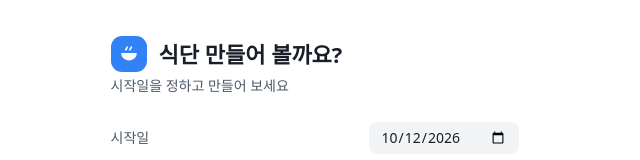
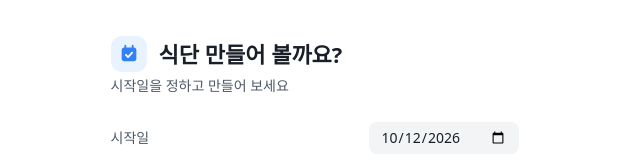
Before and after one commit to StarYankie/mealplan, a React (Vite) app: page / in a window 1280 px wide. Shown: the top 160 px of the page, without its empty margins (318-958 px from the left). Built offline with nearby package versions, Linux system fonts and the light colour scheme.

Commit message:
feat: 제목 아이콘을 2번 세트로 교체 (달력 / 체크리스트 / 톱니, 연한 파랑 배지)

```diff
--- a/src/ui/PageTitle.tsx
+++ b/src/ui/PageTitle.tsx
@@ -1,39 +1,47 @@
-import type { ReactNode } from 'react'
+import type { CSSProperties, ReactNode } from 'react'
 
-export type IconName = 'bowl' | 'basket' | 'sliders'
+export type IconName = 'calendar' | 'checklist' | 'gear'
 
-// 흰색 글리프. 파란 둥근 사각형 배지 안에 들어간다.
+// 연한 파란 배지 안의 파란 채움 아이콘. 가운데 구멍은 배지 배경색과 같게 칠한다 (다크모드에서도 맞도록 CSS 변수).
+const HOLE: CSSProperties = { fill: 'var(--c-toss-soft)' }
+const TEETH = [0, 45, 90, 135, 180, 225, 270, 315]
+
 const GLYPH: Record<IconName, ReactNode> = {
-  bowl: (
+  calendar: (
     <>
-      <path d="M3.5 11h17c0 4.5-3.6 8-8.5 8s-8.5-3.5-8.5-8z" fill="#fff" />
-      <path d="M8.5 7.5c0-1.5 1.5-1.5 1.5-3M13 7.5c0-1.5 1.5-1.5 1.5-3" stroke="#fff" strokeWidth="1.8" strokeLinecap="round" fill="none" />
+      <rect x="4" y="5" width="16" height="15" rx="3" fill="#3182f6" />
+      <path d="M8 3v4M16 3v4" stroke="#3182f6" strokeWidth="2" strokeLinecap="round" />
+      <path d="M8.6 13l2.4 2.4 4.4-4.8" stroke="#fff" strokeWidth="2" fill="none" strokeLinecap="round" strokeLinejoin="round" />
     </>
   ),
-  basket: (
+  checklist: (
     <>
-      <path d="M8 9l3-5M16 9l-3-5" stroke="#fff" strokeWidth="1.8" strokeLinecap="round" fill="none" />
-      <path d="M3 9h18l-1.8 9.2a2 2 0 0 1-2 1.6H6.8a2 2 0 0 1-2-1.6L3 9z" fill="#fff" />
+      <rect x="5" y="4" width="14" height="17" rx="3" fill="#3182f6" />
+      <path d="M9 10h6M9 14.5h6" stroke="#fff" strokeWidth="1.9" strokeLinecap="round" />
     </>
   ),
-  sliders: (
+  gear: (
     <>
-      <path d="M4 7h16M4 12h16M4 17h16" stroke="#fff" strokeWidth="1.8" strokeLinecap="round" />
-      <circle cx="9" cy="7" r="2.3" fill="#3182f6" stroke="#fff" strokeWidth="1.8" />
-      <circle cx="15" cy="12" r="2.3" fill="#3182f6" stroke="#fff" strokeWidth="1.8" />
-      <circle cx="8" cy="17" r="2.3" fill="#3182f6" stroke="#fff" strokeWidth="1.8" />
+      <g fill="#3182f6">
+        {TEETH.map((deg) => (
+          <rect key={deg} x="10.5" y="1.8" width="3" height="5" rx="1.2" transform={`rotate(${deg} 12 12)`} />
+        ))}
+        <circle cx="12" cy="12" r="7.2" />
+      </g>
+      <circle cx="12" cy="12" r="2.8" style={HOLE} />
     </>
   ),
 }
 
 // 화면 맨 위 제목. 아이콘이 있어도 제목이 두 줄이 되지 않도록 줄바꿈을 막고 글자를 짧게 쓴다.
+// 모든 화면이 이 부품 하나를 쓰므로 글자 크기·간격·아이콘 크기가 항상 같다.
 export function PageTitle({ icon, children }: { icon: IconName; children: string }) {
   return (
     <div className="flex items-center gap-3 px-5 pb-1 pt-9">
       <span
         data-icon={icon}
         aria-hidden="true"
-        className="flex h-9 w-9 flex-none items-center justify-center rounded-[11px] bg-toss"
+        className="flex h-9 w-9 flex-none items-center justify-center rounded-[11px] bg-toss-soft"
       >
         <svg width="22" height="22" viewBox="0 0 24 24">
           {GLYPH[icon]}
--- a/src/ui/PlanScreen.tsx
+++ b/src/ui/PlanScreen.tsx
@@ -52,7 +52,7 @@ export function PlanScreen({ settings, recipes, plan, onPlan }: Props) {
 
   return (
     <section>
-      <PageTitle icon="bowl">{title}</PageTitle>
+      <PageTitle icon="calendar">{title}</PageTitle>
       <p className="px-5 pb-4 text-sm text-sub">{subtitle}</p>
 
       <label className="flex items-center justify-between px-5 py-2.5">
--- a/src/ui/SettingsScreen.tsx
+++ b/src/ui/SettingsScreen.tsx
@@ -63,7 +63,7 @@ export function SettingsScreen({ settings, onChange, theme, onThemeChange }: Pro
 
   return (
     <section>
-      <PageTitle icon="sliders">몇 명이 먹나요?</PageTitle>
+      <PageTitle icon="gear">몇 명이 먹나요?</PageTitle>
       <p className="px-5 pb-2 text-sm text-sub">평일·주말은 한 번에, 다른 날은 요일을 눌러 따로 바꿔요</p>
 
       <div className="px-5 pb-1 pt-3 text-xs font-semibold text-mute">한 번에 바꾸기</div>
--- a/src/ui/ShoppingScreen.tsx
+++ b/src/ui/ShoppingScreen.tsx
@@ -36,7 +36,7 @@ export function ShoppingScreen({ plan, recipes, pantry, onTogglePantry, bought,
   if (!plan) {
     return (
       <section>
-        <PageTitle icon="basket">장볼 재료예요</PageTitle>
+        <PageTitle icon="checklist">장볼 재료예요</PageTitle>
         <p className="px-5 text-sm text-sub">먼저 식단을 만드세요. 식단 탭에서 만들 수 있어요.</p>
       </section>
     )
@@ -51,7 +51,7 @@ export function ShoppingScreen({ plan, recipes, pantry, onTogglePantry, bought,
 
   return (
     <section>
-      <PageTitle icon="basket">장볼 재료예요</PageTitle>
+      <PageTitle icon="checklist">장볼 재료예요</PageTitle>
       <p className="px-5 pb-3 text-sm text-sub">
         {weeks > 1 ? `${current + 1}주차 · ` : ''}
         {items.length}개 중 {boughtCount}개 샀어요
```
Also changed, not shown: 1 other file (tests, documents, lock files or other folders).
